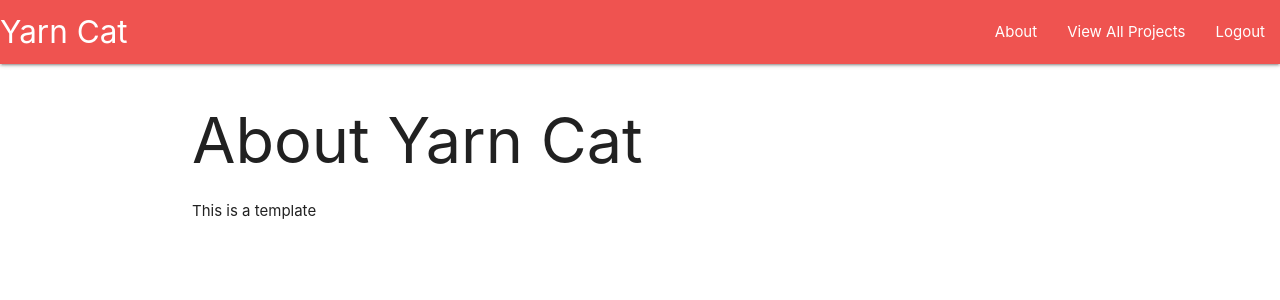
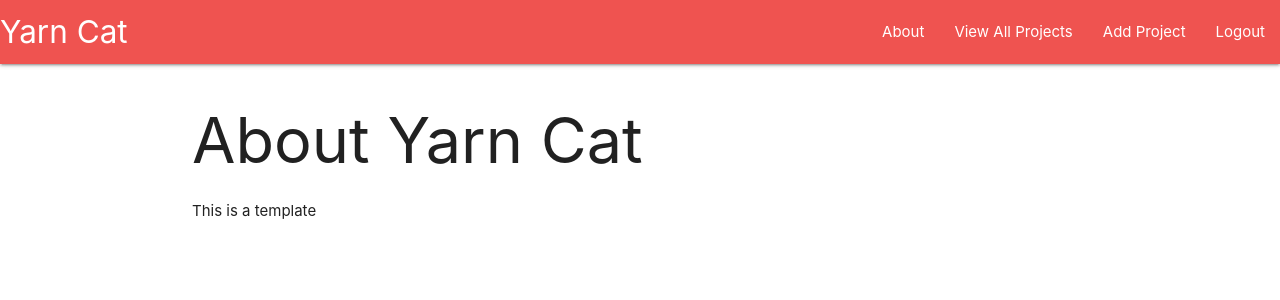
Before and after one commit to illnessink/yarn_cat, a Django app: page /about/ in a window 1280 px wide. Shown: the top 300 px of the page. Run offline with Django 4.2, Linux system fonts and the light colour scheme; the visitor is signed in with stand-in values (Sample User, id 1).

Commit message:
wip: adds link for new project to nav

```diff
--- a/main_app/templates/base.html
+++ b/main_app/templates/base.html
@@ -29,6 +29,9 @@
                         <a href="{% url 'projects_index' %}">View All Projects</a>
                     </li>
                     <li>
+                        <a href="{% url 'project_create' %}">Add Project</a>
+                    </li>
+                    <li>
                         <a href="{% url 'logout' %}">Logout</a>
                     </li>
                     {% else %}
```
